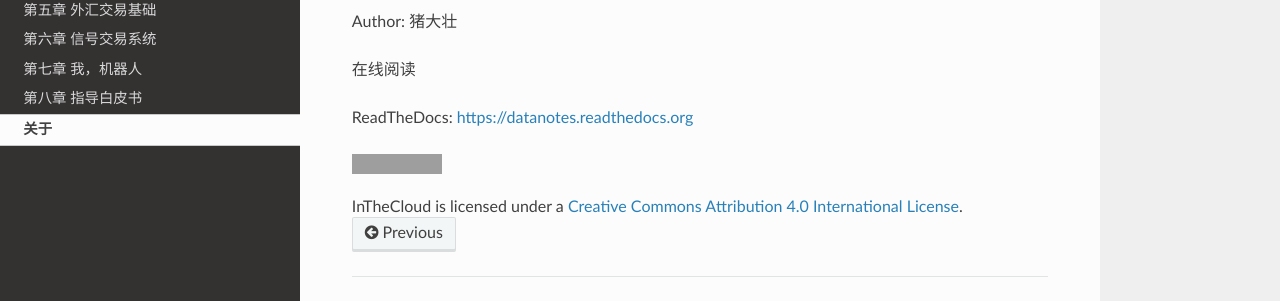
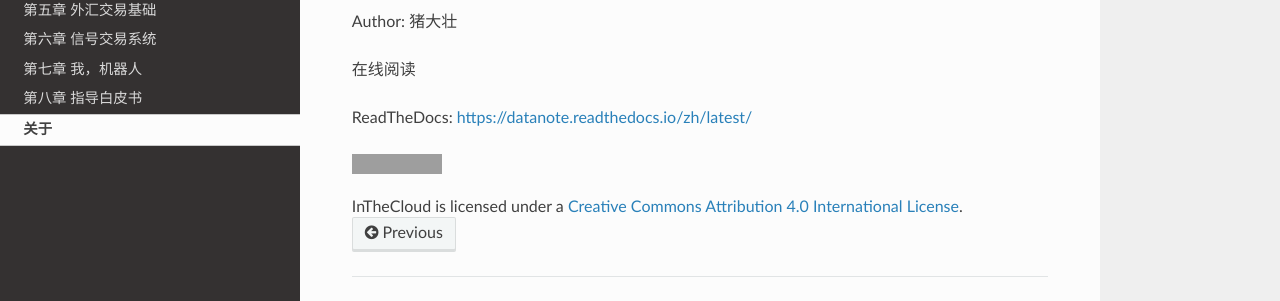
Before and after one commit to lofyer/DataNote, a Sphinx documentation site: the page built from source/posts/about.rst, in a window 1280 px wide. Shown: the part 254-555 px from the top of the page. Built offline with Sphinx 7.4.7 and the Read the Docs theme 2.0.0, drawn with Linux system fonts in a browser that asks for light colours; some of the changed lines change nothing that is shown; grey boxes are pictures that could not be loaded.

Commit message:
About: fix rtfd link

```diff
--- a/source/posts/about.rst
+++ b/source/posts/about.rst
@@ -10,7 +10,7 @@ Author: 猪大壮
 
 在线阅读
 
-ReadTheDocs: https://datanotes.readthedocs.org
+ReadTheDocs: https://datanote.readthedocs.io/zh/latest/
 
 .. raw:: html
 
```
